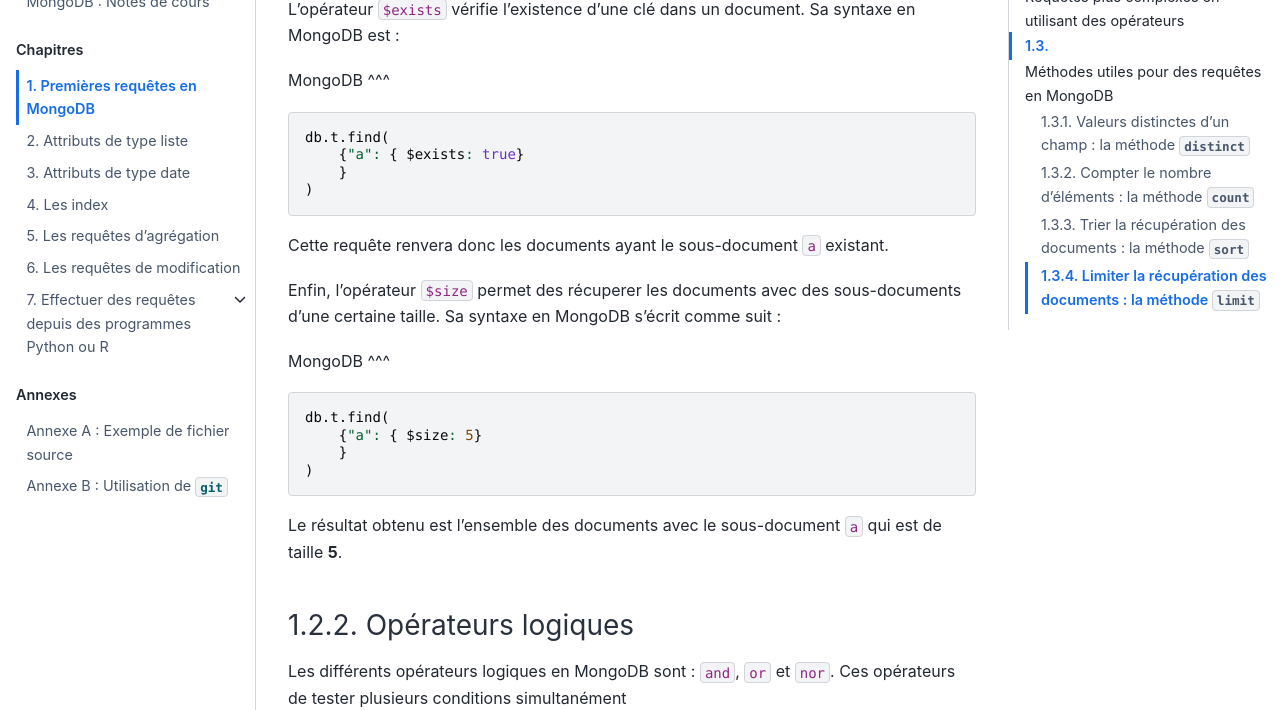
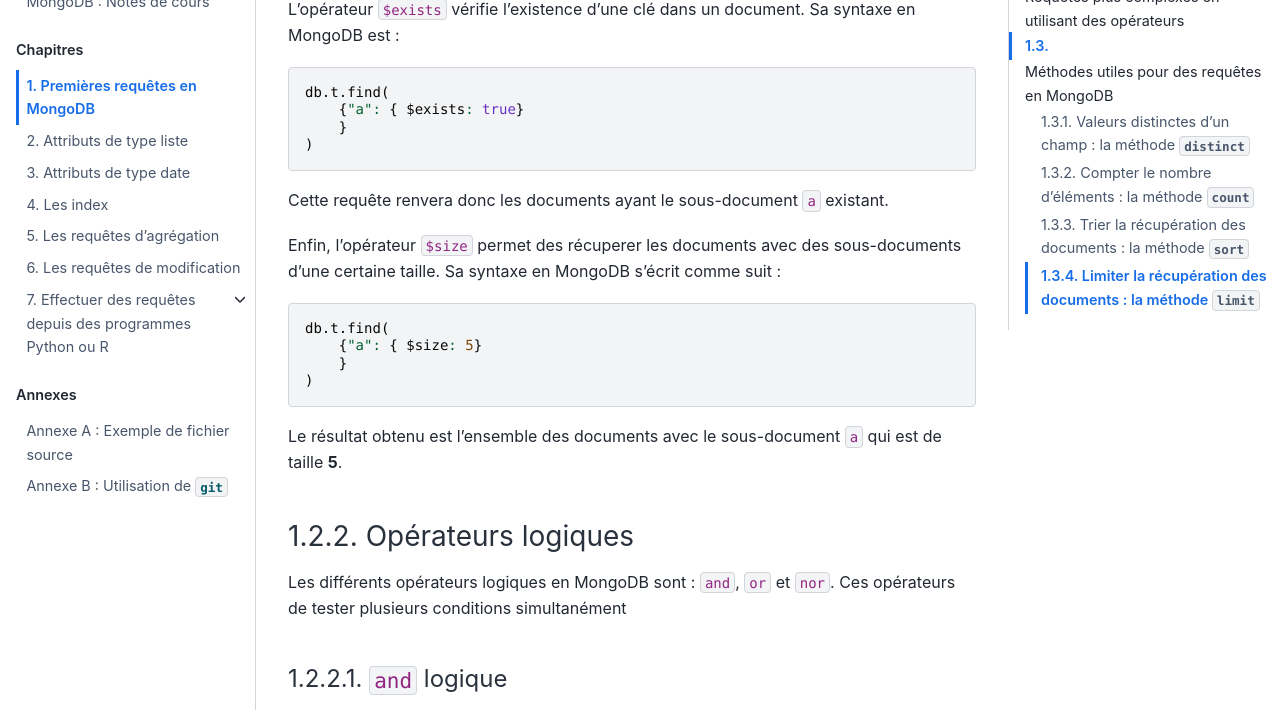
Before and after one commit to rtavenar/mongo_book, a Jupyter Book: the page built from content/01_find.md, in a window 1280 px wide and 900 px high, scrolled down 4365 px, cut to the strip 190-900 px from the top of the window. Built offline with Jupyter Book 1.0.4 settings and Sphinx 7.4.7 and the Sphinx Book theme 1.1.4, drawn with Linux system fonts in a browser that asks for light colours.

Commit message:
Update 01_find.md

````diff
--- a/content/01_find.md
+++ b/content/01_find.md
@@ -199,8 +199,6 @@
 
 L'opérateur `$exists` vérifie l'existence d'une clé dans un document. Sa syntaxe en MongoDB est :
 
-MongoDB
-^^^
 ```javascript
 db.t.find(
     {"a": { $exists: true}
@@ -211,16 +209,13 @@
 
 Enfin, l'opérateur `$size` permet des récuperer les documents avec des sous-documents d'une certaine taille. Sa syntaxe en MongoDB s'écrit comme suit :
 
-MongoDB
-^^^
 ```javascript
 db.t.find(
     {"a": { $size: 5}
     }
 )
 ```
-
- Le résultat obtenu est l'ensemble des documents avec le sous-document `a` qui est de taille **5**.
+Le résultat obtenu est l'ensemble des documents avec le sous-document `a` qui est de taille **5**.
 
 ### Opérateurs logiques
 
@@ -290,9 +285,6 @@
 
 L'opérateur `nor` permet de renvoyer les documents ne validant pas une liste de condition(s). Voici sa syntaxe qui est très semblable à celle de `or` :
 
-
-MongoDB
-^^^
 ```javascript
 db.t.find(
     {$nor : [
````
